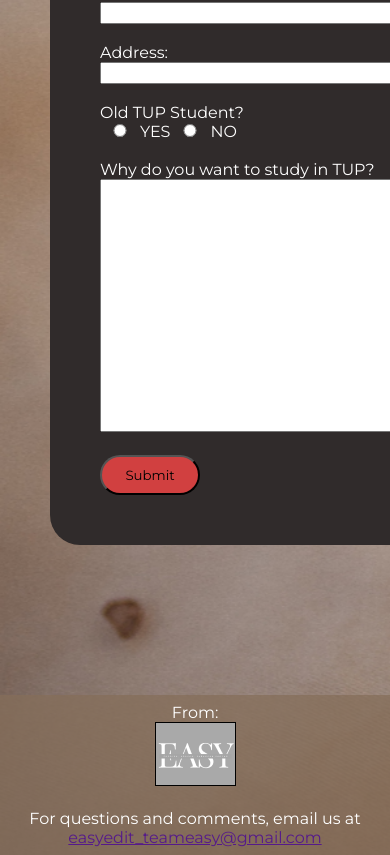
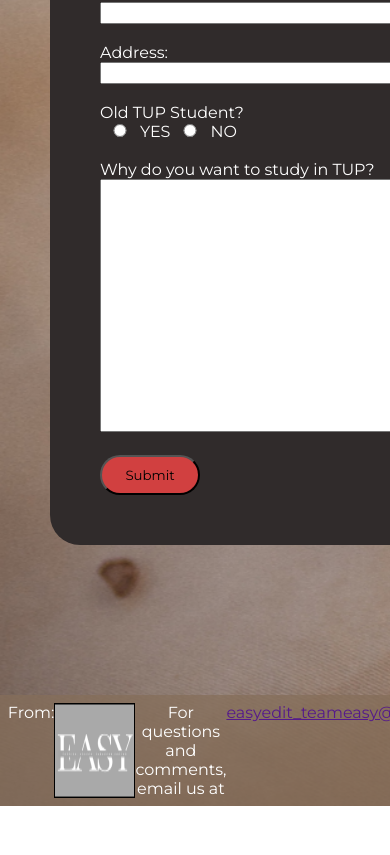
Before and after one commit to Yaosquared/testa-cpet12l-finals, a Next.js app in the folder tupc-regform/: page / in a window 390 px wide. Shown: the part 554-1409 px from the top of the page. After the commit the page ends 1360 px from the top, so only its background shows below. Built offline with nearby package versions, Linux system fonts and the light colour scheme.

Commit message:
Update Footer.module.css

```diff
--- a/tupc-regform/components/FooterSection/Footer.module.css
+++ b/tupc-regform/components/FooterSection/Footer.module.css
@@ -4,3 +4,10 @@
   padding: 2%;
   color: #FFFFFF;
 }
+
+@media all and (max-width:480px) {
+  .container {
+    display: flex;
+    width: 480px;
+  }
+}
```
